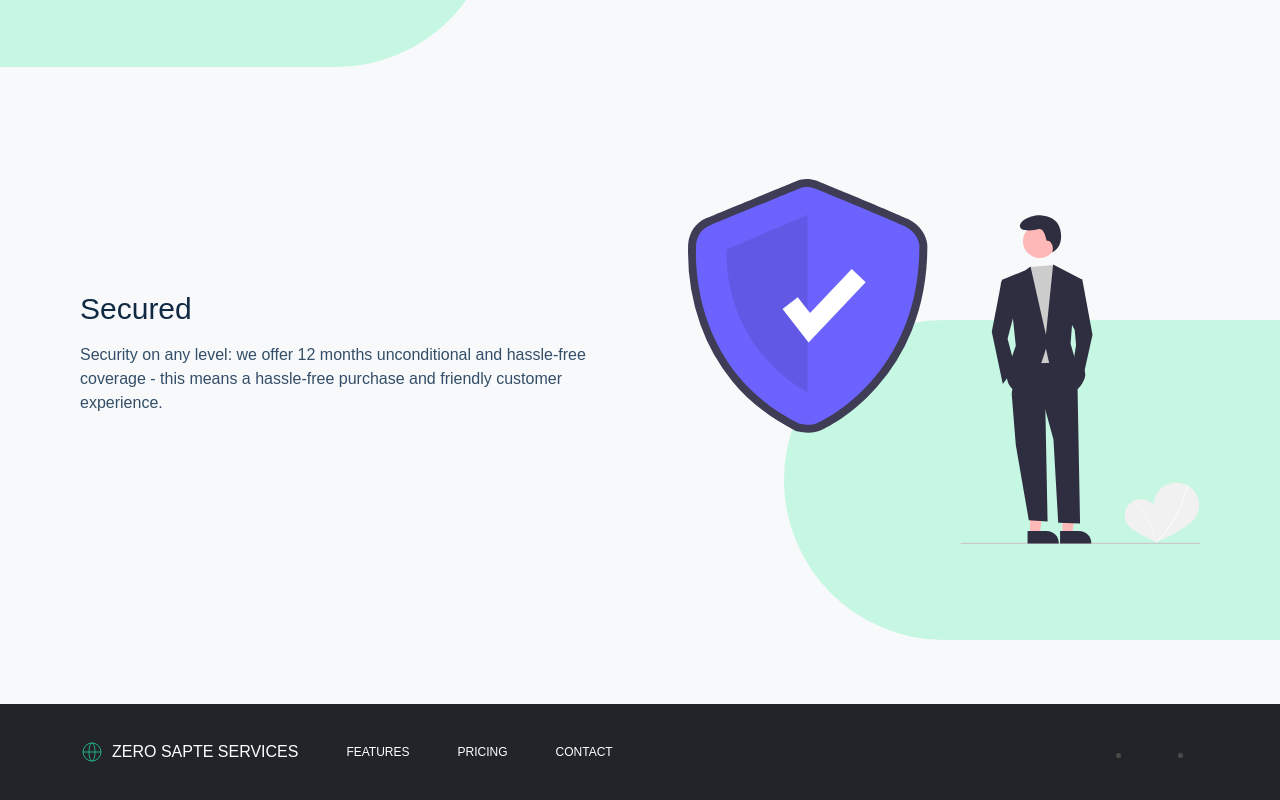
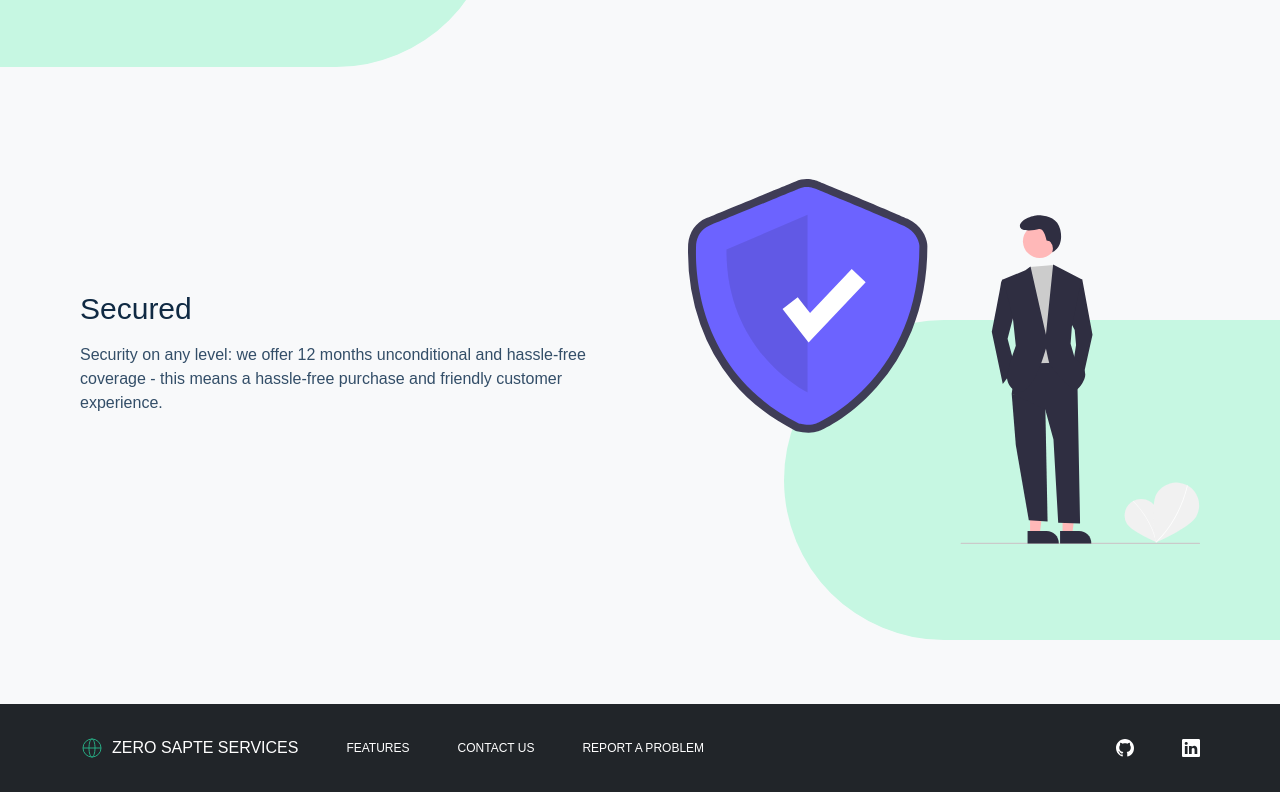
Before and after one commit to danutsss/mevn-domains-registry, a Vue app in the folder client/: page / in a window 1280 px wide. Shown: the part 2552-3352 px from the top of the page. Built offline with nearby package versions, Linux system fonts and the light colour scheme; a web font is replaced by a local one; what particles.vue3 would draw is missing.

Commit message:
added social links to footer.

```diff
--- a/client/src/components/layout/FooterComponent.vue
+++ b/client/src/components/layout/FooterComponent.vue
@@ -27,14 +27,57 @@
           >
         </div>
         <ul class="flex text-white uppercase gap-12 text-xs">
-          <li class="cursor-pointer">Features</li>
-          <li class="cursor-pointer">Pricing</li>
-          <li class="cursor-pointer">Contact</li>
+          <a href="#features"
+            ><li class="text-white cursor-pointer">Features</li></a
+          >
+          <a href="/contact"
+            ><li class="text-white cursor-pointer">Contact us</li></a
+          >
+          <a href="/report"
+            ><li class="text-white cursor-pointer">Report a problem</li></a
+          >
         </ul>
       </div>
       <div class="flex gap-10 mt-12 md:mt-0">
-        <li><i class="text-white text-2xl fab fa-twitter"></i></li>
-        <li><i class="text-white text-2xl fab fa-facebook-square"></i></li>
+        <ul class="flex gap-12 text-xs">
+          <li class="cursor-pointer">
+            <a href="https://github.com/matei1337" target="_blank">
+              <svg
+                xmlns="http://www.w3.org/2000/svg"
+                width="18"
+                height="18"
+                fill="currentColor"
+                class="bi bi-github text-white"
+                viewBox="0 0 16 16"
+              >
+                <path
+                  d="M8 0C3.58 0 0 3.58 0 8c0 3.54 2.29 6.53 5.47 7.59.4.07.55-.17.55-.38 0-.19-.01-.82-.01-1.49-2.01.37-2.53-.49-2.69-.94-.09-.23-.48-.94-.82-1.13-.28-.15-.68-.52-.01-.53.63-.01 1.08.58 1.23.82.72 1.21 1.87.87 2.33.66.07-.52.28-.87.51-1.07-1.78-.2-3.64-.89-3.64-3.95 0-.87.31-1.59.82-2.15-.08-.2-.36-1.02.08-2.12 0 0 .67-.21 2.2.82.64-.18 1.32-.27 2-.27.68 0 1.36.09 2 .27 1.53-1.04 2.2-.82 2.2-.82.44 1.1.16 1.92.08 2.12.51.56.82 1.27.82 2.15 0 3.07-1.87 3.75-3.65 3.95.29.25.54.73.54 1.48 0 1.07-.01 1.93-.01 2.2 0 .21.15.46.55.38A8.012 8.012 0 0 0 16 8c0-4.42-3.58-8-8-8z"
+                />
+              </svg>
+            </a>
+          </li>
+          <li>
+            <a
+              href="https://www.linkedin.com/in/nicolae-daniel-matei-241888221/"
+              target="_blank"
+            >
+              <li class="cursor-pointer">
+                <svg
+                  xmlns="http://www.w3.org/2000/svg"
+                  width="18"
+                  height="18"
+                  fill="currentColor"
+                  class="bi bi-linkedin text-white"
+                  viewBox="0 0 16 16"
+                >
+                  <path
+                    d="M0 1.146C0 .513.526 0 1.175 0h13.65C15.474 0 16 .513 16 1.146v13.708c0 .633-.526 1.146-1.175 1.146H1.175C.526 16 0 15.487 0 14.854V1.146zm4.943 12.248V6.169H2.542v7.225h2.401zm-1.2-8.212c.837 0 1.358-.554 1.358-1.248-.015-.709-.52-1.248-1.342-1.248-.822 0-1.359.54-1.359 1.248 0 .694.521 1.248 1.327 1.248h.016zm4.908 8.212V9.359c0-.216.016-.432.08-.586.173-.431.568-.878 1.232-.878.869 0 1.216.662 1.216 1.634v3.865h2.401V9.25c0-2.22-1.184-3.252-2.764-3.252-1.274 0-1.845.7-2.165 1.193v.025h-.016a5.54 5.54 0 0 1 .016-.025V6.169h-2.4c.03.678 0 7.225 0 7.225h2.4z"
+                  />
+                </svg>
+              </li>
+            </a>
+          </li>
+        </ul>
       </div>
     </div>
   </footer>
```
